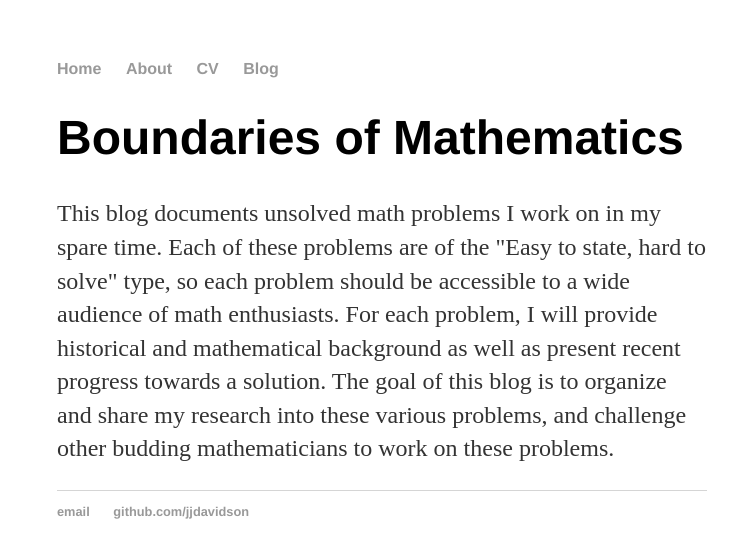
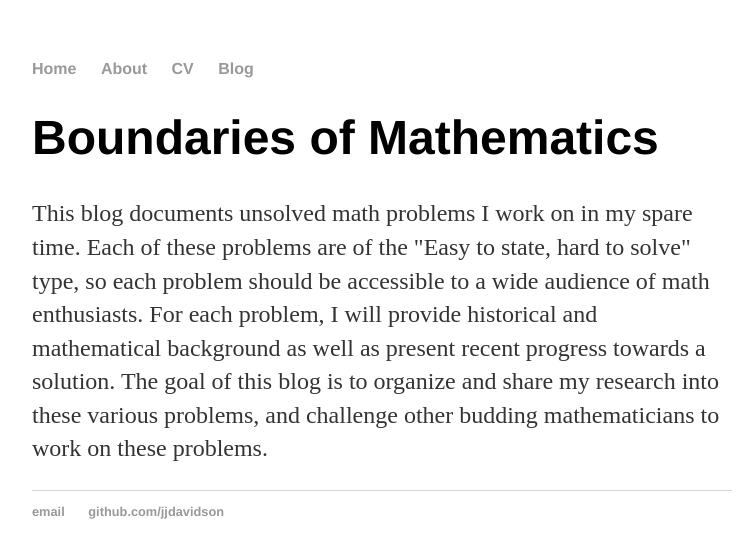
Before and after one commit to jjdavidson/jjdavidson.github.io, a Jekyll site: the page built from index.html, in a window 1280 px wide. Shown: the top 558 px of the page, without its empty margins (258-1008 px from the left). Built offline with Jekyll 4.4.1, drawn with Linux system fonts in a browser that asks for light colours.

Commit message:
Update main.css

```diff
--- a/css/main.css
+++ b/css/main.css
@@ -1,7 +1,7 @@
 body {
     margin: 60px auto;
     width: 70%;
-    max-width: 650px;
+    max-width: 700px;
 }
 nav ul, footer ul {
     font-family:'Helvetica', 'Arial', 'Sans-Serif';
```
